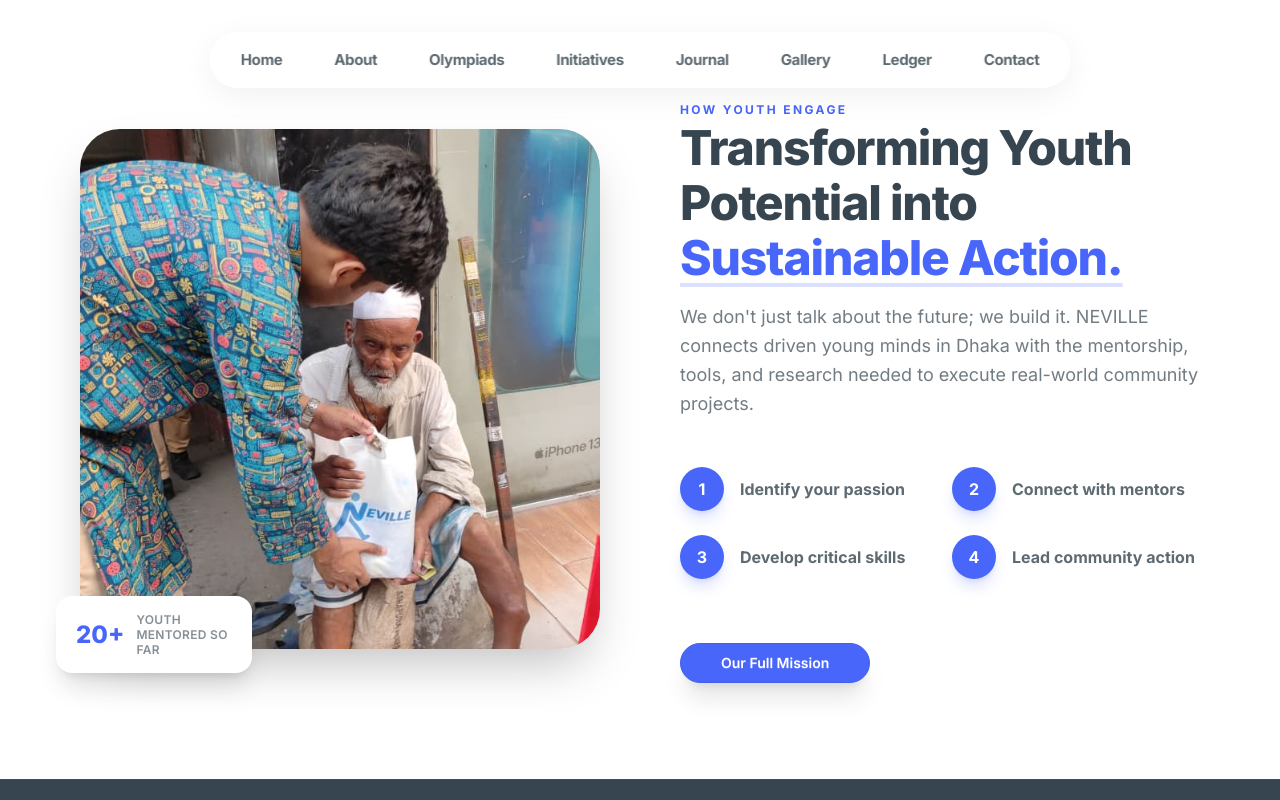
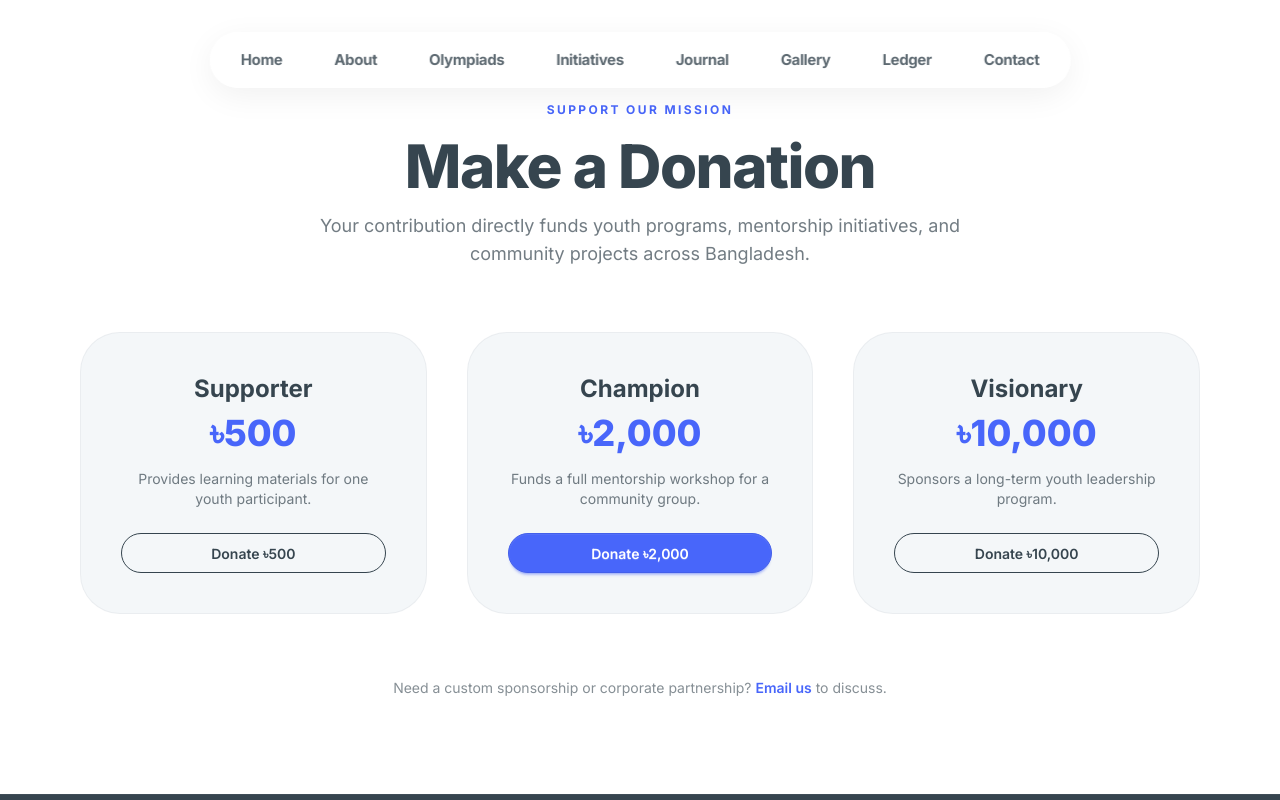
Before and after one commit to Life932/NEVILLE, a Next.js app: page /donation-info in a window 1280 px wide. Shown: the top 800 px of the page. Built offline with nearby package versions, Linux system fonts and the light colour scheme.

Commit message:
fixing broken stuffs

```diff
--- a/src/app/contact/page.jsx
+++ b/src/app/contact/page.jsx
@@ -18,7 +18,7 @@ export const metadata = {
 export default function ContactPage() {
   return (
     // DEV NOTE: 'bg-[#E5EDFF]' maintains the brand's soft icy-blue identity.
-    <main className="min-h-screen bg-[#E5EDFF] flex flex-col w-full overflow-hidden">
+    <div className="min-h-screen bg-[#E5EDFF] flex flex-col w-full overflow-hidden">
       {/* ================================================================== */}
       {/* PART 1: THE SPLIT HERO (Text Left, Floating 3D Object Right)       */}
       {/* ================================================================== */}
@@ -141,6 +141,6 @@ export default function ContactPage() {
           </div>
         </div>
       </section>
-    </main>
+    </div>
   );
 }
--- a/src/app/donation-info/page.jsx
+++ b/src/app/donation-info/page.jsx
@@ -1,9 +1,58 @@
-import InfoSection from "../ui/home/InfoSection";
-
 export default function DonationInfoPage() {
   return (
-    <div className="w-full">
-      <InfoSection />
+    <div className="w-full bg-base-100 py-16 md:py-24">
+      <div className="mx-auto max-w-7xl px-6 md:px-12 lg:px-20">
+        <div className="text-center mb-12 md:mb-16">
+          <span className="text-[11px] font-bold tracking-[0.2em] text-primary uppercase md:text-xs">
+            Support Our Mission
+          </span>
+          <h1 className="text-4xl md:text-5xl lg:text-6xl font-extrabold text-neutral tracking-tight mt-4">
+            Make a Donation
+          </h1>
+          <p className="mt-4 max-w-2xl mx-auto text-base text-neutral/70 md:text-lg">
+            Your contribution directly funds youth programs, mentorship initiatives, and community projects across Bangladesh.
+          </p>
+        </div>
+
+        <div className="grid grid-cols-1 md:grid-cols-3 gap-8 md:gap-10">
+          <div className="bg-base-200 rounded-[2.5rem] p-8 md:p-10 text-center border border-neutral/5 hover:-translate-y-1 transition-all duration-300">
+            <h3 className="text-2xl font-bold text-neutral mb-2">Supporter</h3>
+            <p className="text-4xl font-extrabold text-primary mb-4">৳500</p>
+            <p className="text-sm text-neutral/70 mb-6">Provides learning materials for one youth participant.</p>
+            <a href="https://forms.gle/j11RnDdtBDZ8PyZq5" target="_blank" rel="noopener noreferrer" className="btn btn-outline rounded-full px-8 w-full">
+              Donate ৳500
+            </a>
+          </div>
+
+          <div className="bg-base-200 rounded-[2.5rem] p-8 md:p-10 text-center border border-neutral/5 hover:-translate-y-1 transition-all duration-300">
+            <h3 className="text-2xl font-bold text-neutral mb-2">Champion</h3>
+            <p className="text-4xl font-extrabold text-primary mb-4">৳2,000</p>
+            <p className="text-sm text-neutral/70 mb-6">Funds a full mentorship workshop for a community group.</p>
+            <a href="https://forms.gle/j11RnDdtBDZ8PyZq5" target="_blank" rel="noopener noreferrer" className="btn btn-primary rounded-full px-8 w-full">
+              Donate ৳2,000
+            </a>
+          </div>
+
+          <div className="bg-base-200 rounded-[2.5rem] p-8 md:p-10 text-center border border-neutral/5 hover:-translate-y-1 transition-all duration-300">
+            <h3 className="text-2xl font-bold text-neutral mb-2">Visionary</h3>
+            <p className="text-4xl font-extrabold text-primary mb-4">৳10,000</p>
+            <p className="text-sm text-neutral/70 mb-6">Sponsors a long-term youth leadership program.</p>
+            <a href="https://forms.gle/j11RnDdtBDZ8PyZq5" target="_blank" rel="noopener noreferrer" className="btn btn-outline rounded-full px-8 w-full">
+              Donate ৳10,000
+            </a>
+          </div>
+        </div>
+
+        <div className="mt-16 text-center">
+          <p className="text-sm text-neutral/60">
+            Need a custom sponsorship or corporate partnership?{" "}
+            <a href="mailto:org.neville@gmail.com" className="text-primary font-semibold hover:underline">
+              Email us
+            </a>{" "}
+            to discuss.
+          </p>
+        </div>
+      </div>
     </div>
   );
 }
--- a/src/app/initiatives/page.jsx
+++ b/src/app/initiatives/page.jsx
@@ -1,9 +1,9 @@
-import InfoSection from "../ui/home/InfoSection";
+import InitiativesGrid from "../ui/home/InitiativesGrid";
 
 export default function InitiativesPage() {
   return (
     <div className="w-full">
-      <InfoSection />
+      <InitiativesGrid />
     </div>
   );
 }
--- a/src/app/page.jsx
+++ b/src/app/page.jsx
@@ -1,19 +1,14 @@
 import Hero2 from "./ui/home/Hero2";
-import Hero from "./ui/home/Hero";
-import Navbar from "./ui/Navbar";
 import InfoSection from "./ui/home/InfoSection";
 import ImpactGrid from "./ui/home/ImpactGrid";
-import InitiativesGrid from "./ui/home/InitiativesGrid";
 
 export default function Home() {
   return (
     <div className="w-full">
       {/* Hero Section at the very top */}
       <Hero2 />
-      <Hero />
       <InfoSection />
       <ImpactGrid />
-      {/* <InitiativesGrid /> */}
 
       {/*
         Later, we will add more sections here! Like:
```
